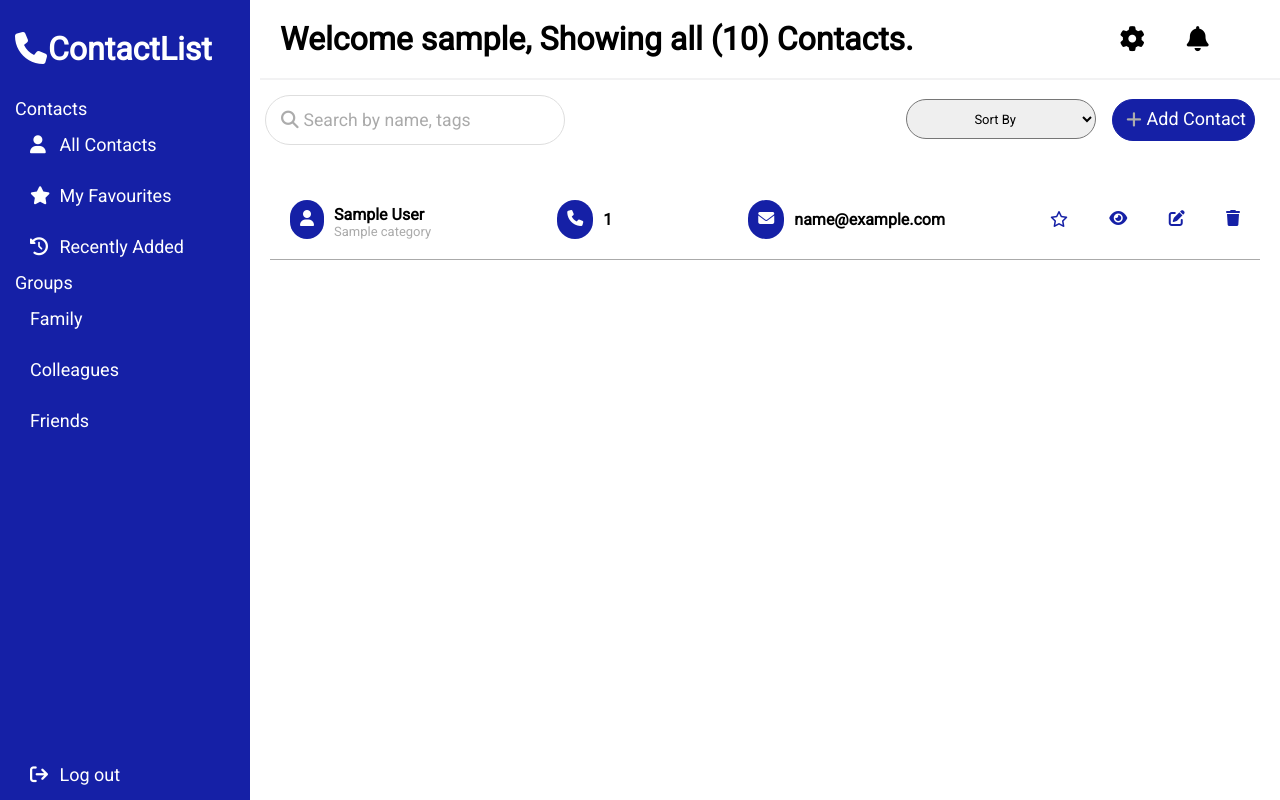
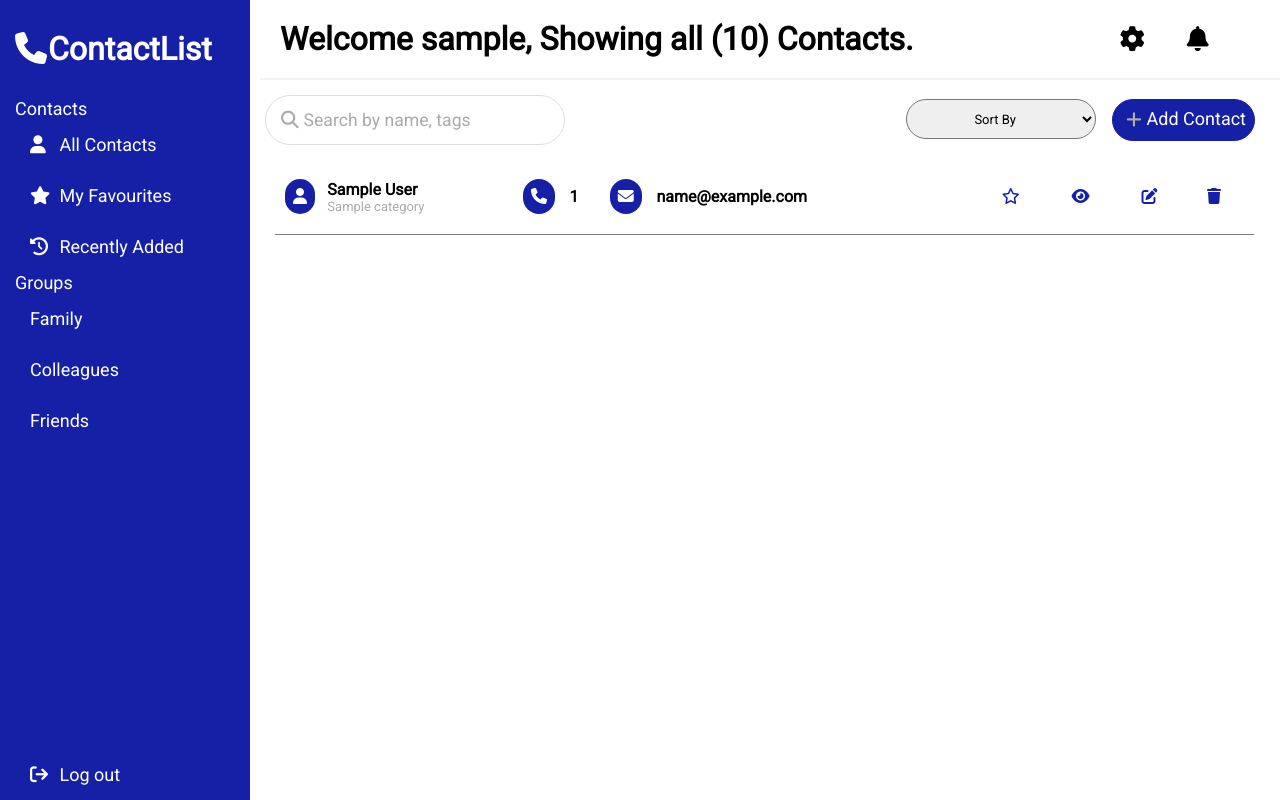
Before and after one commit to munas-git/Contact-book-management-system, a Flask app: template Templates/mainPage.html in a window 1280 px wide. Run offline with Flask 2, Linux system fonts and the light colour scheme; the template is opened without the code that fills it: most values are stand-ins (such as "Sample title", 1, 10 or a date in 2020); some libraries are stand-ins or nearby versions.

Commit message:
Table aligned

```diff
--- a/Database/contactBookDb.json
+++ b/Database/contactBookDb.json
@@ -1 +1 @@
-{"Users": {"1": {"user_name": "caleb", "email": "caleb@gmail.com", "password": "caleb123"}, "2": {"user_name": "Juice", "email": "jola.aladegbongbe@gmail.com", "password": "jola123"}}, "user_1_contacts": {"1": {"user_id": 1, "first_name": "Einstein", "last_name": "Munachiso", "number": "08141822937", "category": "Friend", "email": "einsteinmunachiso@gmail.com"}, "2": {"user_id": 1, "first_name": "Samuel", "last_name": "Akujor", "number": "090543456654", "category": "Friend", "email": "akujoro@gmail.com"}, "3": {"user_id": 1, "first_name": "Jolly", "last_name": "Juice", "number": "+234 802 219 3572", "category": "Friend", "email": "finejuice@gmail.com"}}, "user_2_contacts": {"1": {"user_id": 2, "first_name": "Einstein", "last_name": "Ebereonwu", "number": "", "category": "Family", "email": ""}, "2": {"user_id": 2, "first_name": "Korede", "last_name": "Oseni", "number": "12345676", "category": "Friend", "email": "koredeoseni@gmail.com"}, "3": {"user_id": 2, "first_name": "Korede", "last_name": "Oseni", "number": "12345676", "category": "Friend", "email": "koredeoseni@gmail.com"}}, "user__contacts": {"1": {"user_id": "", "first_name": "Korede", "last_name": "Oseni", "number": "080546782419", "category": "Friend", "email": "osenikorede@gmail.com"}}}
+{"Users": {"1": {"user_name": "caleb", "email": "caleb@gmail.com", "password": "caleb123"}, "2": {"user_name": "Juice", "email": "jola.aladegbongbe@gmail.com", "password": "jola123"}}, "user_1_contacts": {"1": {"user_id": 1, "first_name": "Einstein", "last_name": "Munachiso", "number": "08141822937", "category": "Friend", "email": "einsteinmunachiso@gmail.com"}, "2": {"user_id": 1, "first_name": "Samuel", "last_name": "Akujor", "number": "090543456654", "category": "Friend", "email": "akujoro@gmail.com"}, "3": {"user_id": 1, "first_name": "Jolly", "last_name": "Juice", "number": "+234 802 219 3572", "category": "Friend", "email": "finejuice@gmail.com"}}, "user_2_contacts": {"1": {"user_id": 2, "first_name": "Einstein", "last_name": "Ebereonwu", "number": "", "category": "Family", "email": ""}, "2": {"user_id": 2, "first_name": "Korede", "last_name": "Oseni", "number": "12345676", "category": "Friend", "email": "koredeoseni@gmail.com"}, "3": {"user_id": 2, "first_name": "Korede", "last_name": "Oseni", "number": "12345676", "category": "Friend", "email": "koredeoseni@gmail.com"}, "4": {"user_id": 2, "first_name": "Bola", "last_name": "Nle", "number": "+234 701 921 8503", "category": "Friend", "email": "bolanle@gmail.com"}}, "user__contacts": {"1": {"user_id": "", "first_name": "Korede", "last_name": "Oseni", "number": "080546782419", "category": "Friend", "email": "osenikorede@gmail.com"}}}
--- a/Templates/mainPage.html
+++ b/Templates/mainPage.html
@@ -24,8 +24,7 @@
             </li>
             <li>
               <a href="#"
-                ><i class="fa-solid fa-clock-rotate-left"></i> Recently Added</a
-              >
+                ><i class="fa-solid fa-clock-rotate-left"></i> Recently Added</a>
             </li>
           </ul>
         </div>
@@ -83,43 +82,60 @@
           <!--</div>-->
         </div>
         <div id="p" class="contactlist">
+         <table>
+
         {% for contact_detail in user_contacts %}
-
-          <div class="contact">
-            <div class="main_contact">
-              <div class="contact_name">
+              <tr>
+                <td  >
+                  <span>
                    <i class="fa-solid fa-user"></i>
+                  </span>
+                </td>
+                <td class="c_details" style="width: 20%;">
                   <h5>
                      {{contact_detail.first_name + " " + contact_detail.last_name}}
                   <p class="role">{{contact_detail.category}}</p>
                   </h5>
-              </div>
-              <div class="contact_other_details">
+                </td>
+                <td >
+                  <span>
                     <i class="fa-solid fa-phone"></i>
+                  </span>
+                </td>
+                <td class="c_details" >
                  <h5>{{contact_detail.number}}</h5>
-              </div>
-              <div class="contact_other_details">
+                </td>
+                <td >
+                  <span>
                     <i class="fa-solid fa-envelope"></i>
+                  </span>
+                </td>
+                <td class="c_details" >
                   <h5>{{contact_detail.email}}</h5>
-              </div>
-            </div>
-            <div class="manage_contact">
+                </td>
+                <td class="m_icon">
                    <div onclick="changeIcon(this)">
                 <i id="fav" class="fa-regular fa-star font-xs">  </i>
                    </div>
+                </td>
+                <td class="m_icon">
                     <i href="#myModal4" class="modal_btn fa-solid fa-eye"></i>
+                </td>
+                <td class="m_icon">
+                    <i href="#myModal2" class="modal_btn fa-solid fa-pen-to-square"></i>
+                </td>
+                <td class="m_icon">
+                    <i class="fa-solid fa-trash"></i>
+                </td>
+              </tr>
+
+        {% endfor %}
+            </table>
 
 
-                <i href="#myModal2"
-                id="edit_contact"
-                 class="modal_btn fa-solid fa-pen-to-square"></i>
-                <i class="fa-solid fa-trash"></i>
-            </div>
-          </div>
-        {% endfor %}
         </div>
 
-        <!-- Trigger/Open The Modal -->
+        <!-- Modals -->
         <div id="myModal1" class="modal">
           <!-- Modal content -->
           <div class="modal_content">
@@ -173,6 +189,7 @@
                         placeholder="Full Name"
                         size="20"
                         autocomplete="cc-given-name"
+                        required
                       />
                     </td>
                     <td>
@@ -183,6 +200,7 @@
                         placeholder="Last Name"
                         size="22"
                         autocomplete="family-name"
+                        required
                       />
                     </td>
                   </tr>
@@ -235,6 +253,7 @@
                         name="phone_number"
                         placeholder="Phone Number"
                         size="25"
+                        required
                       />
                     </td>
                     <td>
@@ -270,8 +289,8 @@
                   </tr>
                   <tr>
                     <td colspan="2">
-                      <select id="category" name="category">
-                        <option value="Family">Category</option>
+                      <select id="category" name="category"  required>
+                        <option value="">Category</option>
                         <option value="Family">Family</option>
                         <option value="Friend">Friend</option>
                         <option value="Work">Work</option>
--- a/static/css/mainPage.css
+++ b/static/css/mainPage.css
@@ -230,6 +230,52 @@ body.darkmode {
   font-size: ;
   font-weight: bolder;
 } */
+.contactlist table {
+  margin-left: 25px;
+  padding-right: 25px;
+  border-collapse: collapse;
+  width: 95%;
+}
+.contactlist table tr {
+  padding-left: 25px;
+  margin-right: 25px;
+  /* background-color: red; */
+  border-bottom: 1px solid grey;
+  /* background-color: red; */
+}
+td {
+  /* background-color: red; */
+}
+.contactlist table tr td {
+  padding-top: 20px;
+  padding-bottom: 20px;
+  padding-left: 10px;
+}
+.contactlist table tr .m_icon {
+  /* background-color: green; */
+  /* width: 2%; */
+  padding-left: 15px;
+  color: #1520a6;
+}
+/* .contactlist table tr .c_details {
+  padding-left: 0px;
+  /* width: 12%;
+} */
+.contactlist table tr td span {
+  background-color: #1520a6;
+  padding: 8px;
+  border-radius: 50px;
+  color: white;
+  margin-right: -20px;
+}
+.contactlist table tr td h5 {
+  font-size: medium;
+}
+.contactlist table tr td p {
+  font-weight: lighter;
+  color: #aaa;
+  font-size: small;
+}
 .main_content .contact {
   margin: 20px;
   display: flex;
```
Lines whose indentation alone changed are shown as unchanged.
